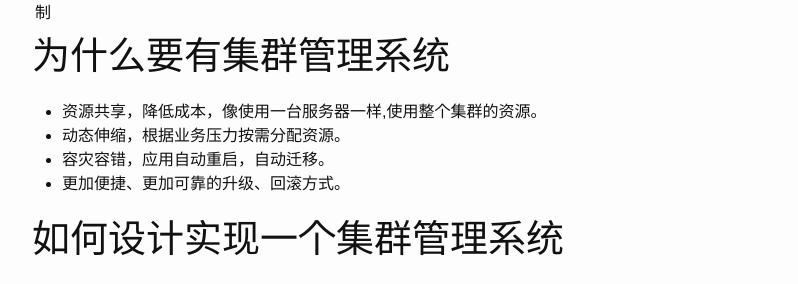
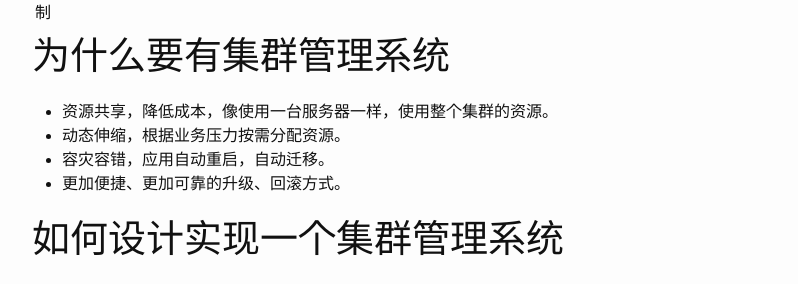
Before and after one commit to aclisp/aclisp.github.io, a Jekyll site: the page built from _posts/2015-08-18-cluster-management.markdown, in a window 1280 px wide and 900 px high, scrolled down 673 px. Shown: the part 157-441 px from the top of the window, without its empty margins (238-1036 px from the left). Built offline with Jekyll 4.4.1, drawn with Linux system fonts in a browser that asks for light colours.

Commit message:
Fix comma.

```diff
--- a/_posts/2015-08-18-cluster-management.markdown
+++ b/_posts/2015-08-18-cluster-management.markdown
@@ -28,7 +28,7 @@ categories: blog
 
 # 为什么要有集群管理系统
 
-* 资源共享，降低成本，像使用一台服务器一样,使用整个集群的资源。
+* 资源共享，降低成本，像使用一台服务器一样，使用整个集群的资源。
 * 动态伸缩，根据业务压力按需分配资源。
 * 容灾容错，应用自动重启，自动迁移。
 * 更加便捷、更加可靠的升级、回滚方式。
```
